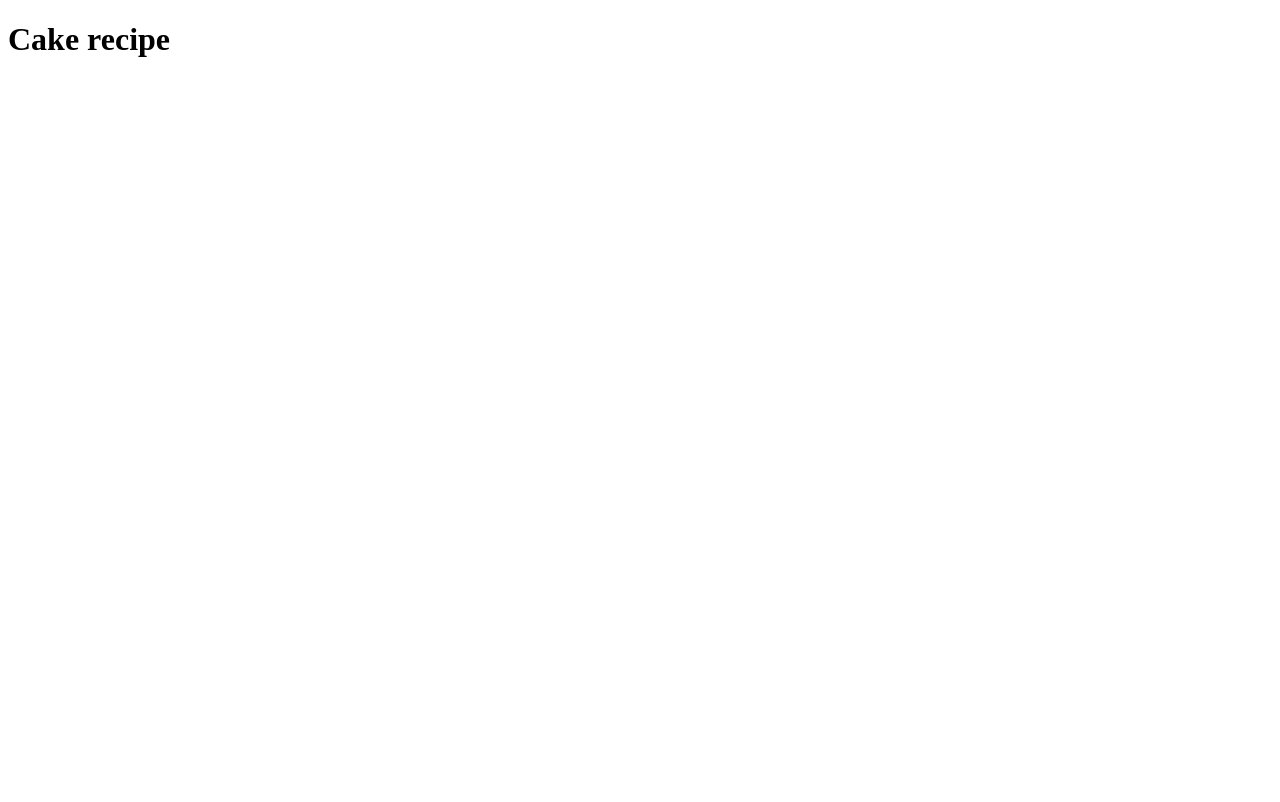
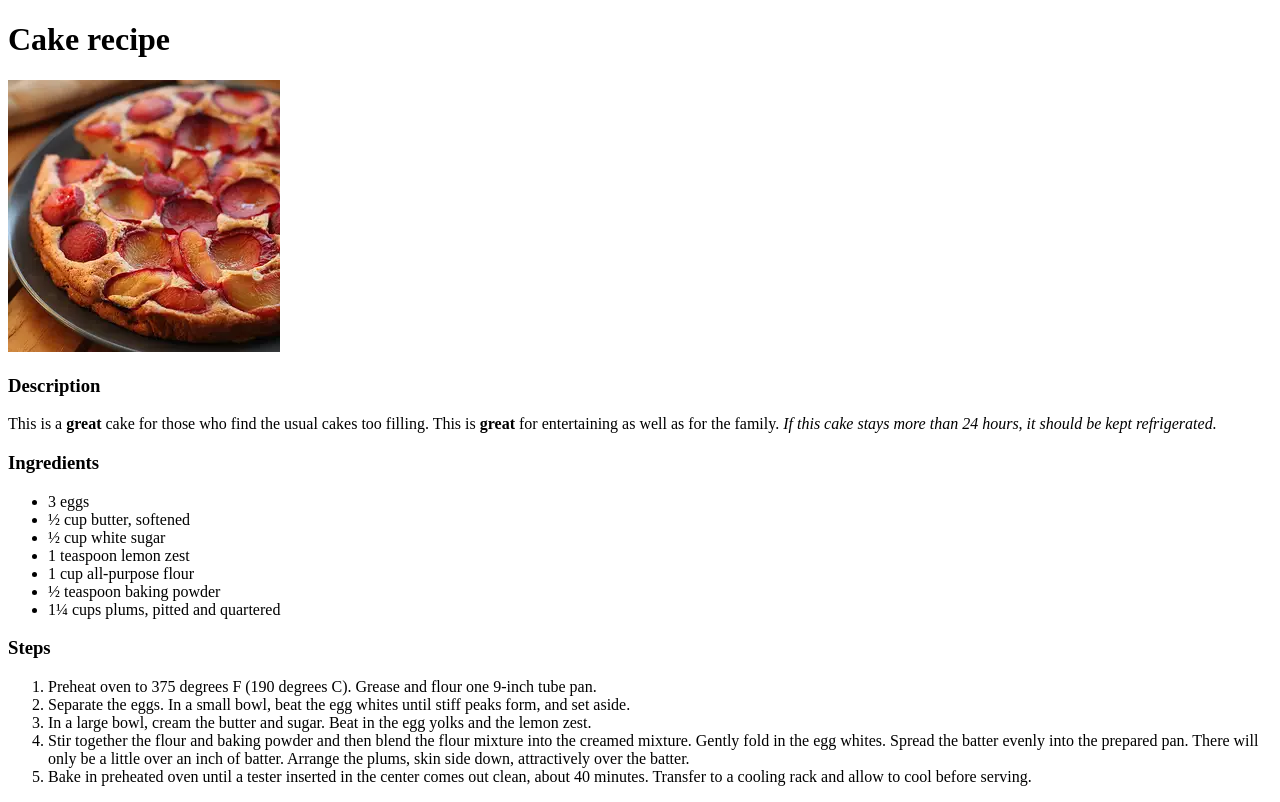
Before and after one commit to JonDm07/odin-recipes, a plain HTML site: page recipes/cake.html in a window 1280 px wide. Drawn offline with Linux system fonts and the light colour scheme.

Commit message:
Completion of cake
Addition of cake webpage and cake img in img folder

```diff
--- a/recipes/cake.html
+++ b/recipes/cake.html
@@ -6,5 +6,32 @@
     </head>
     <body>
         <h1>Cake recipe</h1>
+        <img src="../img/image.webp" alt="a delicious looking cake">
+        <h3>Description</h3>
+        This is a <strong>great</strong> cake for those who find the usual cakes too filling.
+        This is <strong>great</strong> for entertaining as well as for the family.
+        <em>If this cake stays more than 24 hours, it should be kept refrigerated.</em>
+        <h3>Ingredients</h3>
+        <ul>
+            <li>3 eggs</li>
+            <li>½ cup butter, softened</li>
+            <li>½ cup white sugar</li>
+            <li>1 teaspoon lemon zest</li>
+            <li>1 cup all-purpose flour</li>
+            <li>½ teaspoon baking powder</li>
+            <li>1¼ cups plums, pitted and quartered</li>
+        </ul>
+        <h3>Steps</h3>
+        <ol>
+            <li>Preheat oven to 375 degrees F (190 degrees C). Grease and flour one 9-inch tube pan.</li>
+            <li>Separate the eggs. In a small bowl, beat the egg whites until stiff peaks form, and set aside.</li>
+            <li>In a large bowl, cream the butter and sugar. Beat in the egg yolks and the lemon zest.</li>
+            <li>Stir together the flour and baking powder and then blend the flour mixture into the creamed mixture.
+                Gently fold in the egg whites. Spread the batter evenly into the prepared pan. There will only be a little over an inch of batter.
+                Arrange the plums, skin side down, attractively over the batter.</li>
+            <li>Bake in preheated oven until a tester inserted in the center comes out clean, about 40 minutes.
+                Transfer to a cooling rack and allow to cool before serving.</li>
+
+        </ol>
     </body>
 </html>
```
Also changed, not shown: index.html (+1 -0 lines), img/image.webp (added).
